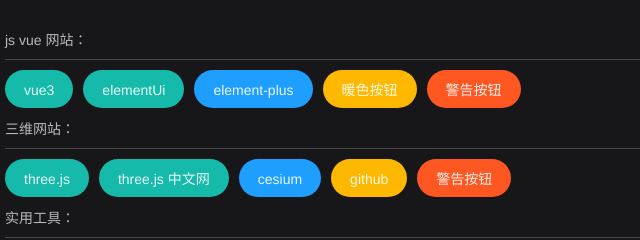
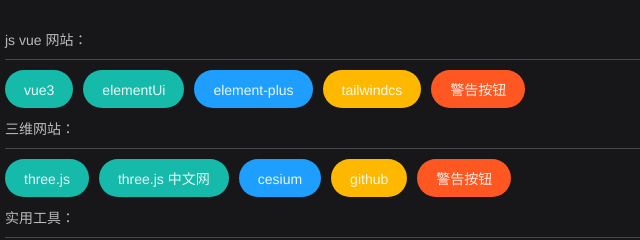
Before and after one commit to cll835036768/online-demo, a plain HTML site: page index.html in a window 1280 px wide. Shown: the part 166-406 px from the top of the page, 60-700 px from the left. Drawn offline with Linux system fonts and the light colour scheme.

Commit message:
新增按钮
新增按钮

```diff
--- a/index.html
+++ b/index.html
@@ -53,7 +53,8 @@
           href="https://element.eleme.cn/#/zh-CN/">elementUi</a></button>
       <button class="layui-btn layui-btn-normal layui-btn-radius"><a target="_blank"
           href="https://element-plus.org/zh-CN/#/zh-CN">element-plus</a></button>
-      <button class="layui-btn layui-btn-warm layui-btn-radius">暖色按钮</button>
+      <button class="layui-btn layui-btn-warm layui-btn-radius"><a target="_blank"
+          href="https://www.tailwindcss.cn/docs/installation">tailwindcs</a></button>
       <button class="layui-btn layui-btn-danger layui-btn-radius">警告按钮</button>
 
     </div>
```
